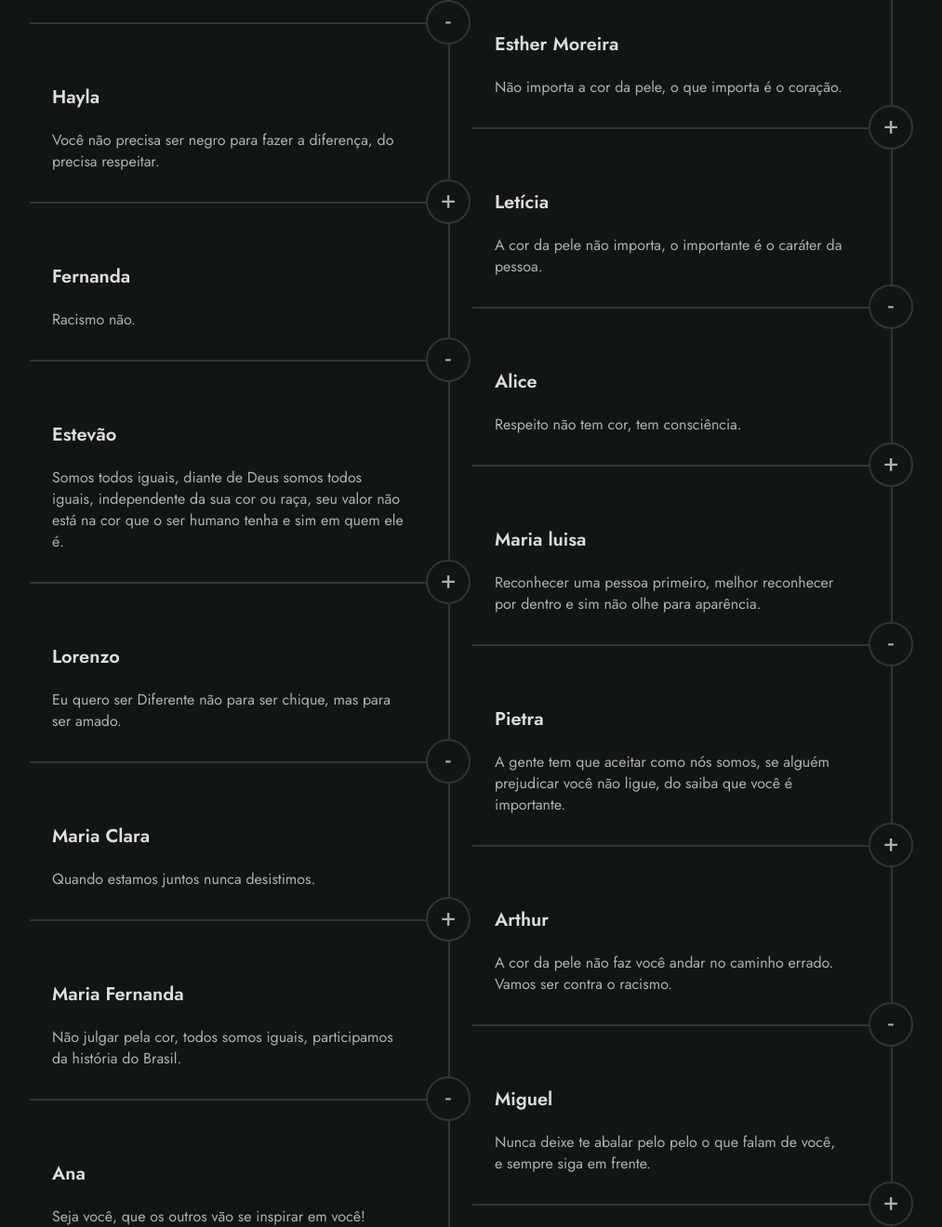
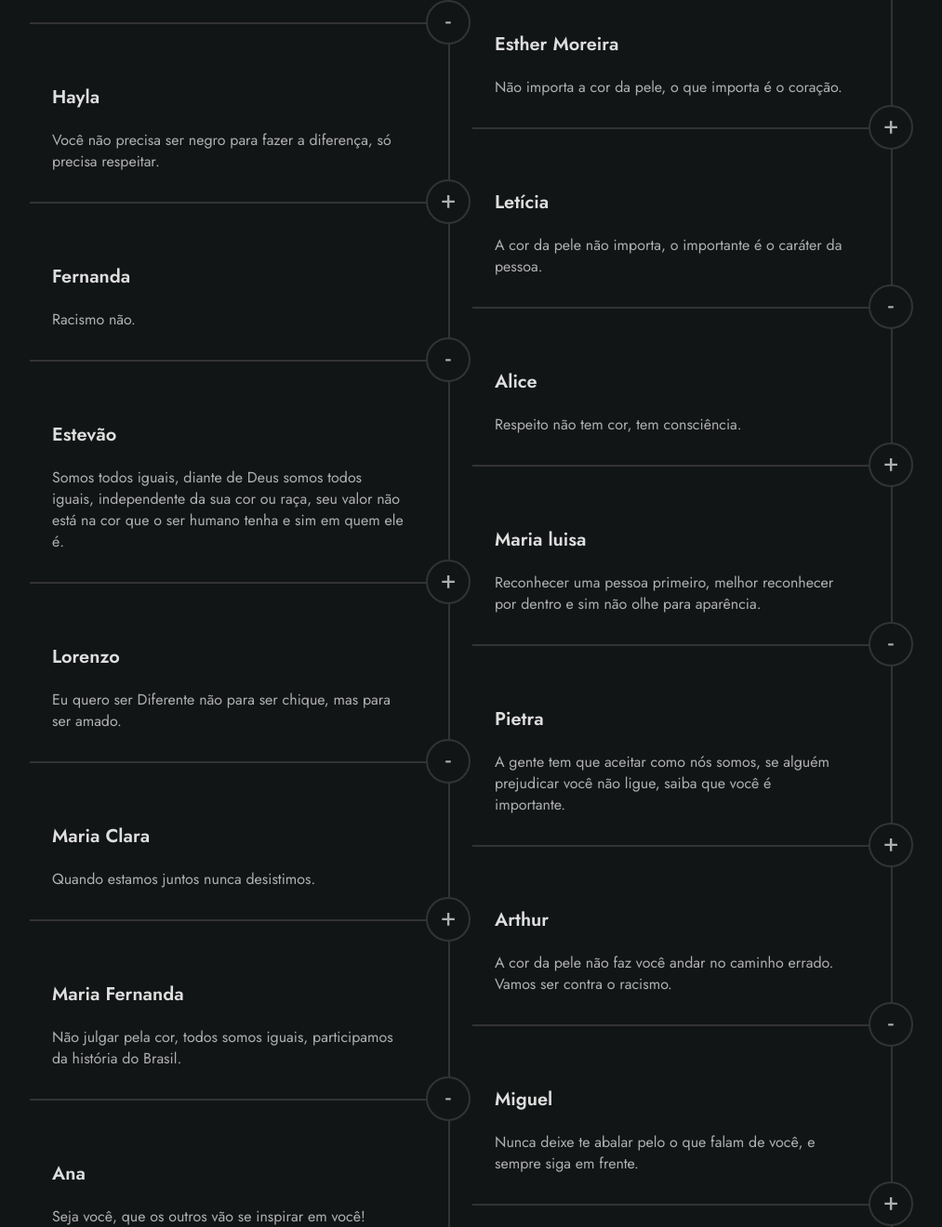
Before and after one commit to Marianerebeca/ConscienciaNegra, a plain HTML site: page index.html in a window 1280 px wide. Shown: the part 2121-3441 px from the top of the page at 93% size, without its empty margins (144-1157 px from the left). Drawn offline with Linux system fonts and the light colour scheme.

Commit message:
Erros Ortograficos

```diff
--- a/index.html
+++ b/index.html
@@ -207,7 +207,7 @@
                                 </div>
 
                                 <p class="resume__description">
-                                    Você não precisa ser negro para fazer a diferença, do precisa respeitar.
+                                Você não precisa ser negro para fazer a diferença, só precisa respeitar.
                                 </p>
                             </div>
                         </div>
@@ -520,8 +520,7 @@
                                 </div>
 
                                 <p class="resume__description">
-                                    A gente tem que aceitar como nós somos, se alguém prejudicar você não ligue, do
-                                    saiba que você é importante.
+                                A gente tem que aceitar como nós somos, se alguém prejudicar você não ligue, saiba que você é importante.
                                 </p>
                             </div>
                         </div>
@@ -557,7 +556,7 @@
                                 </div>
 
                                 <p class="resume__description">
-                                    Nunca deixe te abalar pelo pelo o que falam de você, e sempre siga em frente.
+                                Nunca deixe te abalar pelo o que falam de você, e sempre siga em frente.
                                 </p>
                             </div>
                         </div>
```
